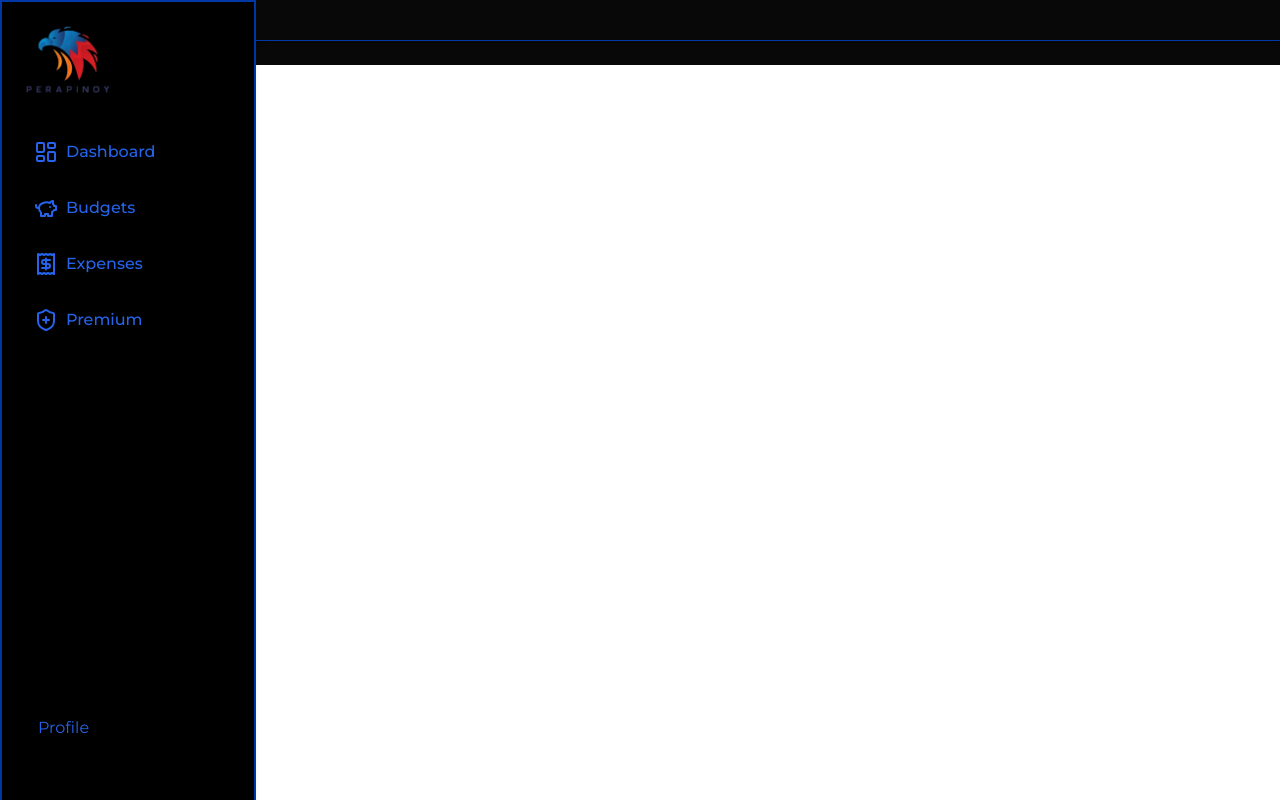
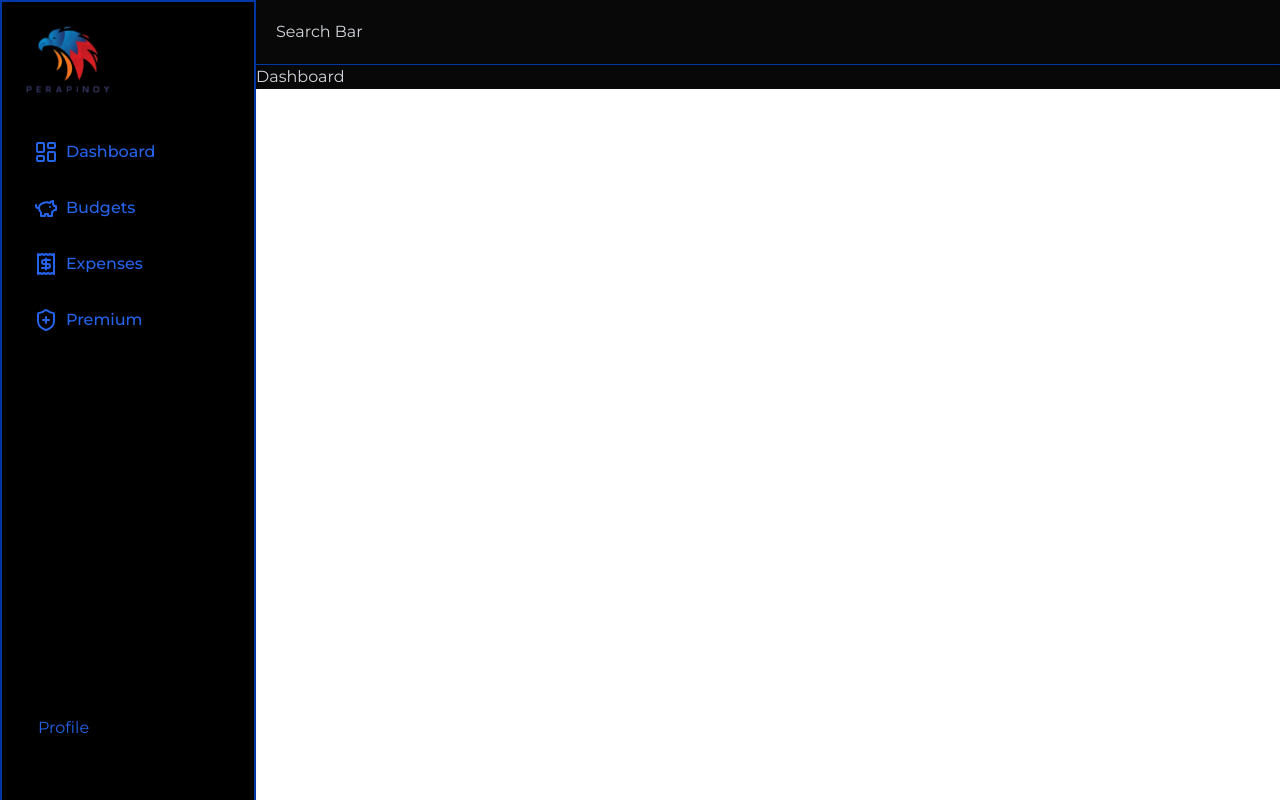
Before and after one commit to donyelqt/PeraPinoy, a Next.js app: page /dashboard in a window 1280 px wide. Built offline with nearby package versions, Linux system fonts and the light colour scheme.

Commit message:
Added UserButton component to DashboardHeader and modified layout, updated Dashboard page styling

```diff
--- a/app/(routes)/dashboard/_components/DashboardHeader.jsx
+++ b/app/(routes)/dashboard/_components/DashboardHeader.jsx
@@ -1,10 +1,14 @@
+import { UserButton } from '@clerk/nextjs'
 import React from 'react'
 
 function DashboardHeader() {
   return (
-    <div className='p-5 shadow-md border-b text-gray-300'>
+    <div className='p-5 shadow-md border-b text-gray-300 flex justify-between'>
         <div>
-
+            Search Bar
+        </div>
+        <div>
+            <UserButton />
         </div>
     </div>
   )
--- a/app/(routes)/dashboard/page.jsx
+++ b/app/(routes)/dashboard/page.jsx
@@ -3,7 +3,7 @@ import React from 'react'
 
 function Dashboard() {
   return (
-    <div>
+    <div className='text-gray-300'>
         Dashboard
     </div>
   )
```
